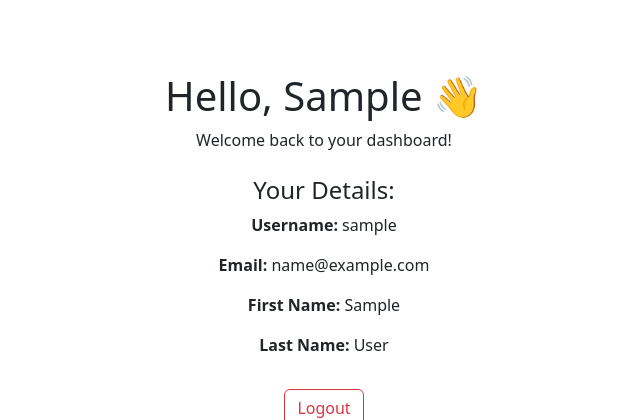
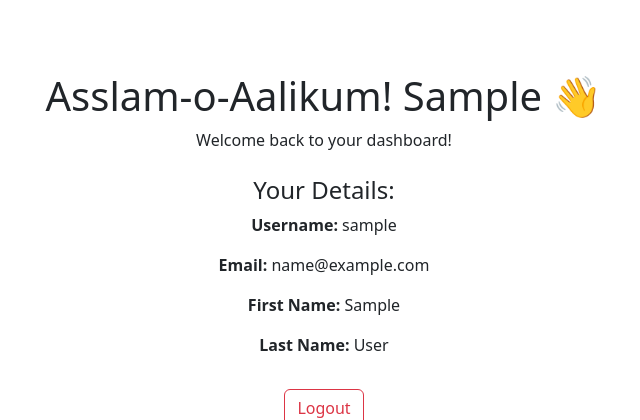
Before and after one commit to mamir1996/Login_auth_system, a Django app: page / in a window 1280 px wide. Shown: the part 56-476 px from the top of the page, without its empty margins (316-956 px from the left). Run offline with Django 5.2, Linux system fonts and the light colour scheme; the visitor is signed in with stand-in values (Sample User, id 1).

Commit message:
modify h1 tag

```diff
--- a/auth_app/templates/auth_app/home.html
+++ b/auth_app/templates/auth_app/home.html
@@ -4,7 +4,7 @@
 {% block content %}
 <div class="text-center mt-5">
   {% if user.is_authenticated %}
-    <h1>Hello, {{ user.first_name }} 👋</h1>
+    <h1>Asslam-o-Aalikum! {{ user.first_name }} 👋</h1>
     <p>Welcome back to your dashboard!</p>
 
     <div class="mt-4">
```
